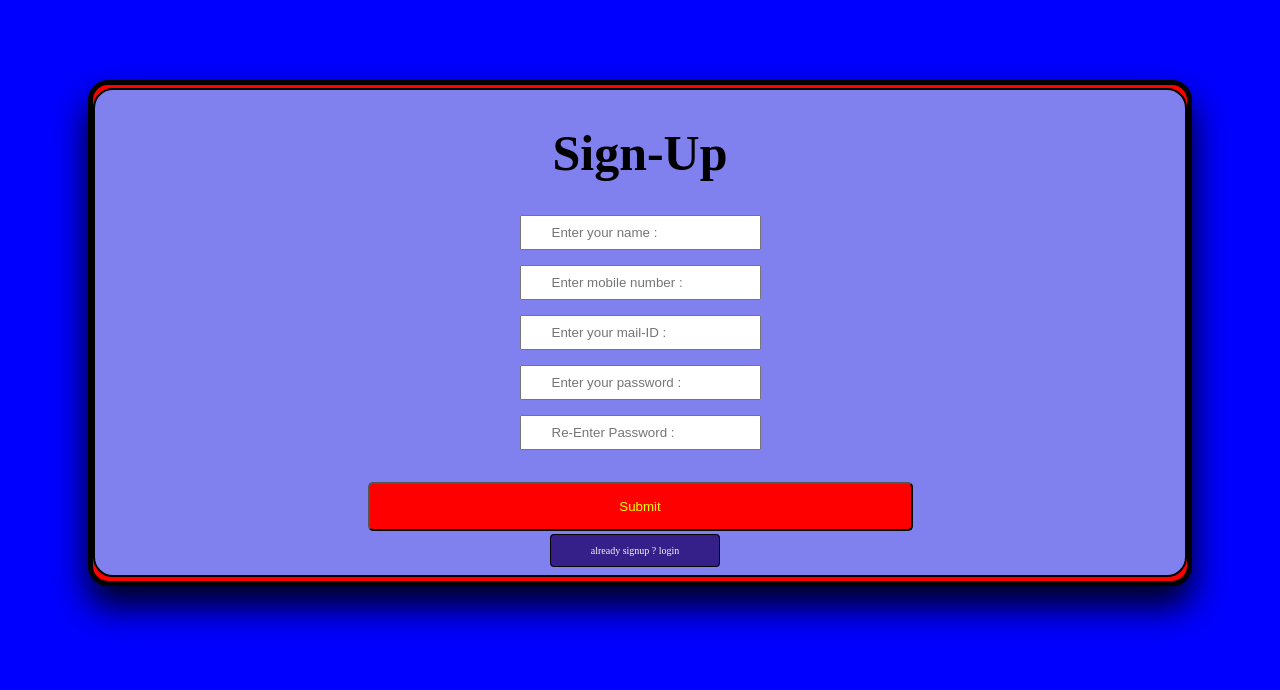
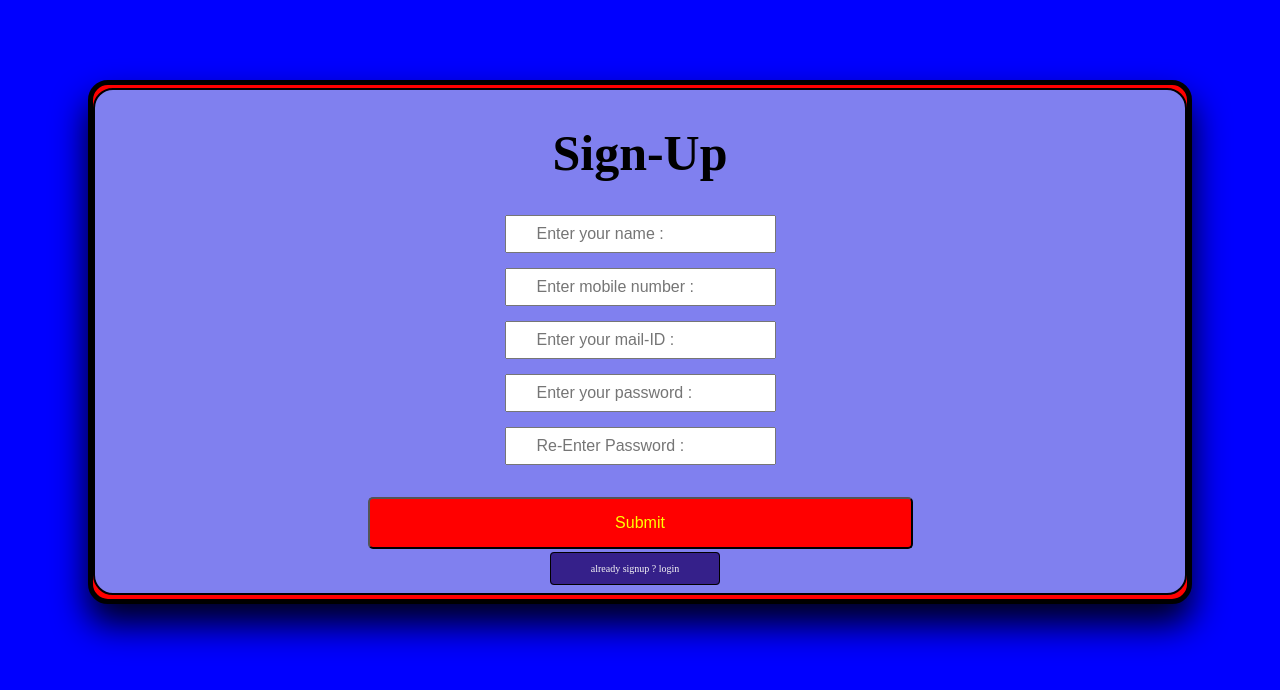
Before and after one commit to srdevaraj2006/https---github.com-srdevaraj2006-sd01430, a PHP site: page / in a window 1280 px wide. Shown: the top 690 px of the page. Run offline with PHP 8.4, Linux system fonts and the light colour scheme.

Commit message:
font modification in signup

```diff
--- a/index.css
+++ b/index.css
@@ -32,6 +32,7 @@ input{
     padding: 8px;
     padding-left: 30px;
     padding-right: 30px;
+    font-size: medium;
 }
 input[name="button"]{
     margin-bottom: 10px;
```
